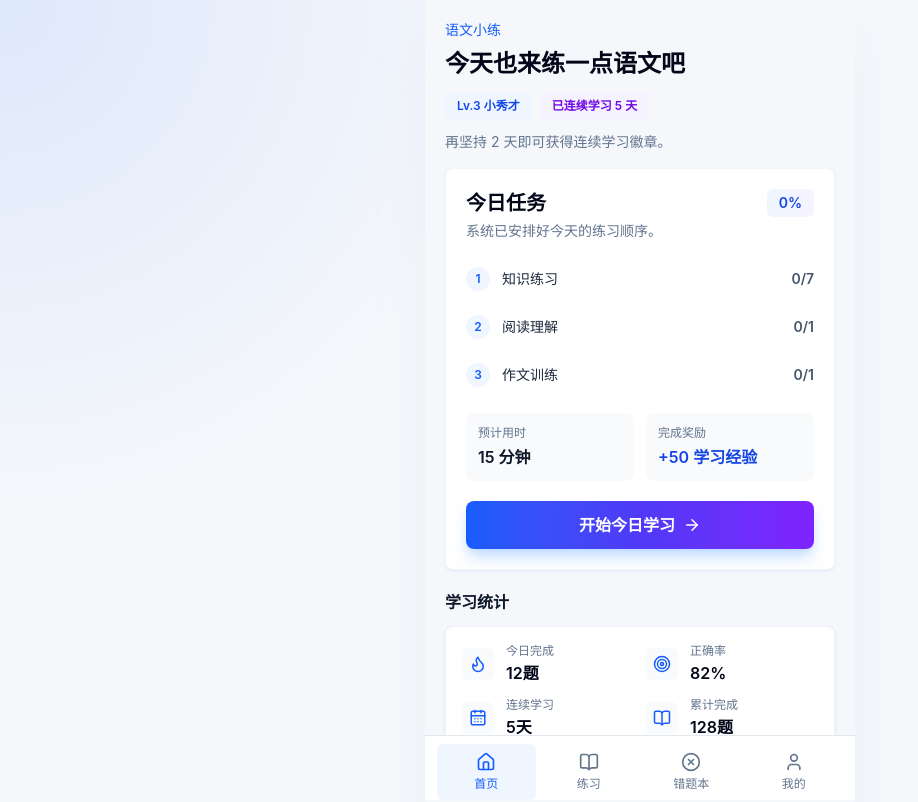
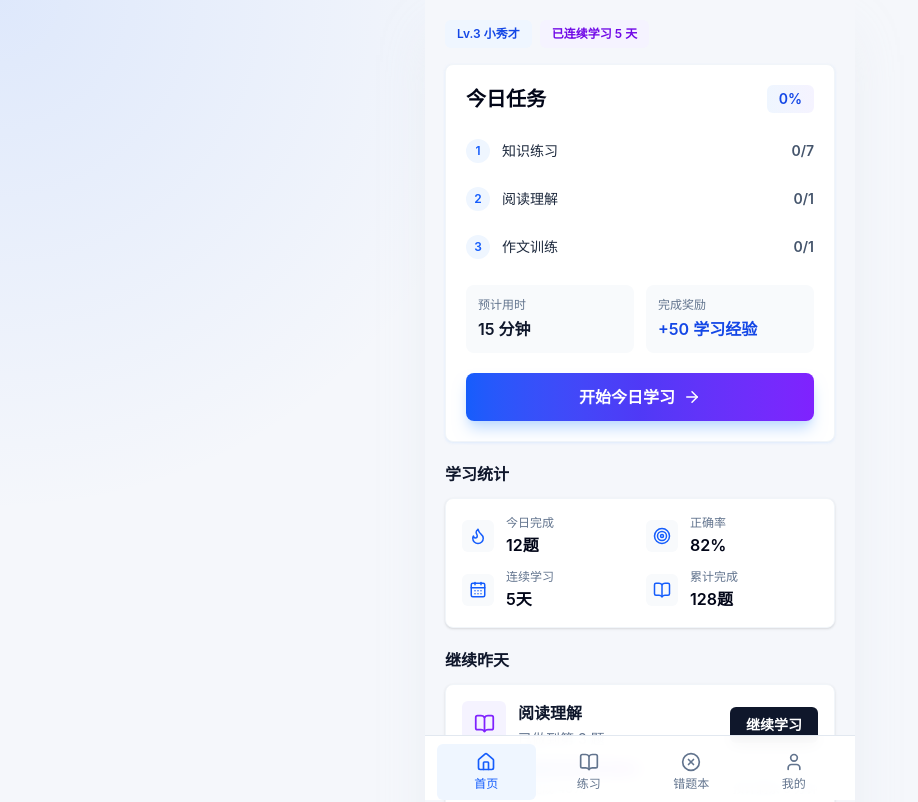
Before and after one commit to zhengcheng820215/yuwen-xiaolian, a React (Vite) app: page /#/ in a window 1280 px wide. Shown: the top 802 px of the page, without its empty margins (0-918 px from the left). Built offline with nearby package versions, Linux system fonts and the light colour scheme.

Commit message:
Simplify home header copy

```diff
--- a/src/pages/Home.jsx
+++ b/src/pages/Home.jsx
@@ -77,7 +77,6 @@ const TodayTaskCard = () => (
     <div className="flex items-start justify-between gap-3">
       <div>
         <h2 className="text-xl font-semibold text-slate-950">今日任务</h2>
-        <p className="mt-1 text-sm text-slate-500">系统已安排好今天的练习顺序。</p>
       </div>
       <span className="shrink-0 rounded-md bg-gradient-to-r from-blue-50 to-violet-50 px-3 py-1 text-sm font-semibold text-blue-700">0%</span>
     </div>
@@ -149,13 +148,10 @@ export default function Home() {
   return (
     <div className="px-5 py-5">
       <header className="mb-4">
-        <p className="text-sm font-medium text-blue-600">语文小练</p>
-        <h1 className="mt-2 text-2xl font-semibold text-slate-950">今天也来练一点语文吧</h1>
-        <div className="mt-3 flex flex-wrap gap-2">
+        <div className="flex flex-wrap gap-2">
           <span className="rounded-md bg-blue-50 px-3 py-1.5 text-xs font-semibold text-blue-700">Lv.3 小秀才</span>
           <span className="rounded-md bg-violet-50 px-3 py-1.5 text-xs font-semibold text-violet-700">已连续学习 {progress.streakDays} 天</span>
         </div>
-        <p className="mt-3 text-sm text-slate-500">再坚持 2 天即可获得连续学习徽章。</p>
       </header>
 
       {taskSummary.isTodayComplete ? <CompletedTaskCard /> : <TodayTaskCard />}
```
